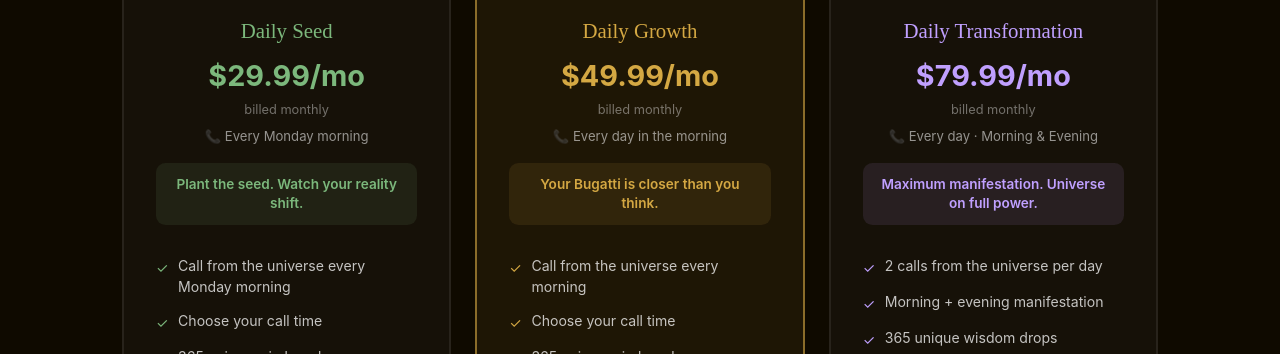
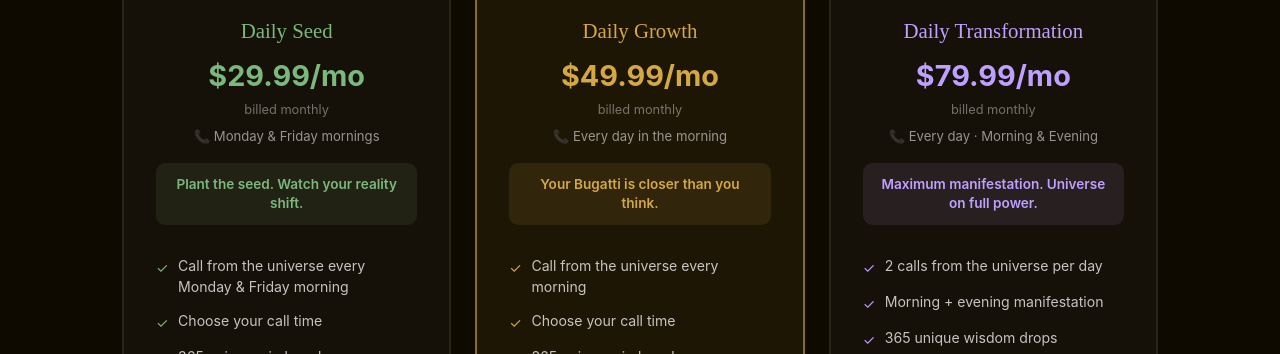
Before and after one commit to smgmdev/jesusai, a Next.js app in the folder frontend/: page / in a window 1280 px wide. Shown: the part 2680-3034 px from the top of the page. Built offline with nearby package versions, Linux system fonts and the light colour scheme.

Commit message:
Update tier 1 schedule to Monday & Friday mornings

```diff
--- a/frontend/app/page.tsx
+++ b/frontend/app/page.tsx
@@ -19,13 +19,13 @@ const tiers = [
     id: 'basic',
     name: 'Daily Seed',
     emoji: '🌱',
-    schedule: 'Every Monday morning',
+    schedule: 'Monday & Friday mornings',
     monthly: '$29.99/mo',
     annual: '$299.90/yr',
     annualNote: '2 months free',
     promise: 'Plant the seed. Watch your reality shift.',
     color: '#7cb87c',
-    features: ['Call from the universe every Monday morning', 'Choose your call time', '365 unique wisdom drops', 'Gentle female AI voice'],
+    features: ['Call from the universe every Monday & Friday morning', 'Choose your call time', '365 unique wisdom drops', 'Gentle female AI voice'],
     cta: 'Start Manifesting',
   },
   {
--- a/frontend/app/subscribe/page.tsx
+++ b/frontend/app/subscribe/page.tsx
@@ -23,7 +23,7 @@ const CALL_TIMES = ['06:00','06:30','07:00','07:30','08:00','08:30','09:00','09:
 const TIERS = [
   {
     id: 'basic', emoji: '🌱', name: 'Daily Seed',
-    schedule: 'Every Monday morning',
+    schedule: 'Monday & Friday mornings',
     monthly: '$29.99/mo', annual: '$299.90/yr',
     promise: 'Plant the seed. Watch your reality shift.',
     color: '#7cb87c',
```
